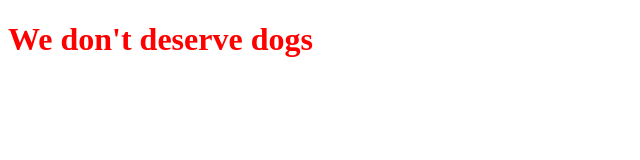
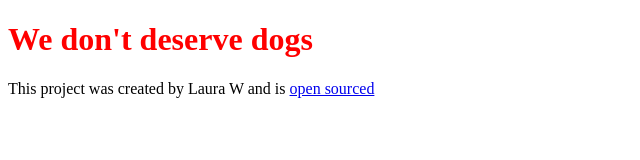
Before and after one commit to WestLaura/Dog-Project, a plain HTML site: page index.html in a window 1280 px wide. Shown: the whole page, without its empty margins (0-640 px from the left). Drawn offline with Linux system fonts and the light colour scheme.

Commit message:
added footer/github info

```diff
--- a/index.html
+++ b/index.html
@@ -8,5 +8,12 @@
   </head>
   <body>
     <h1>We don't deserve dogs</h1>
+
+    <footer>
+      This project was created by Laura W and is
+      <a href="https://github.com/WestLaura/Dog-Project" target="_blank">
+        open sourced
+      </a>
+    </footer>
   </body>
 </html>
```
